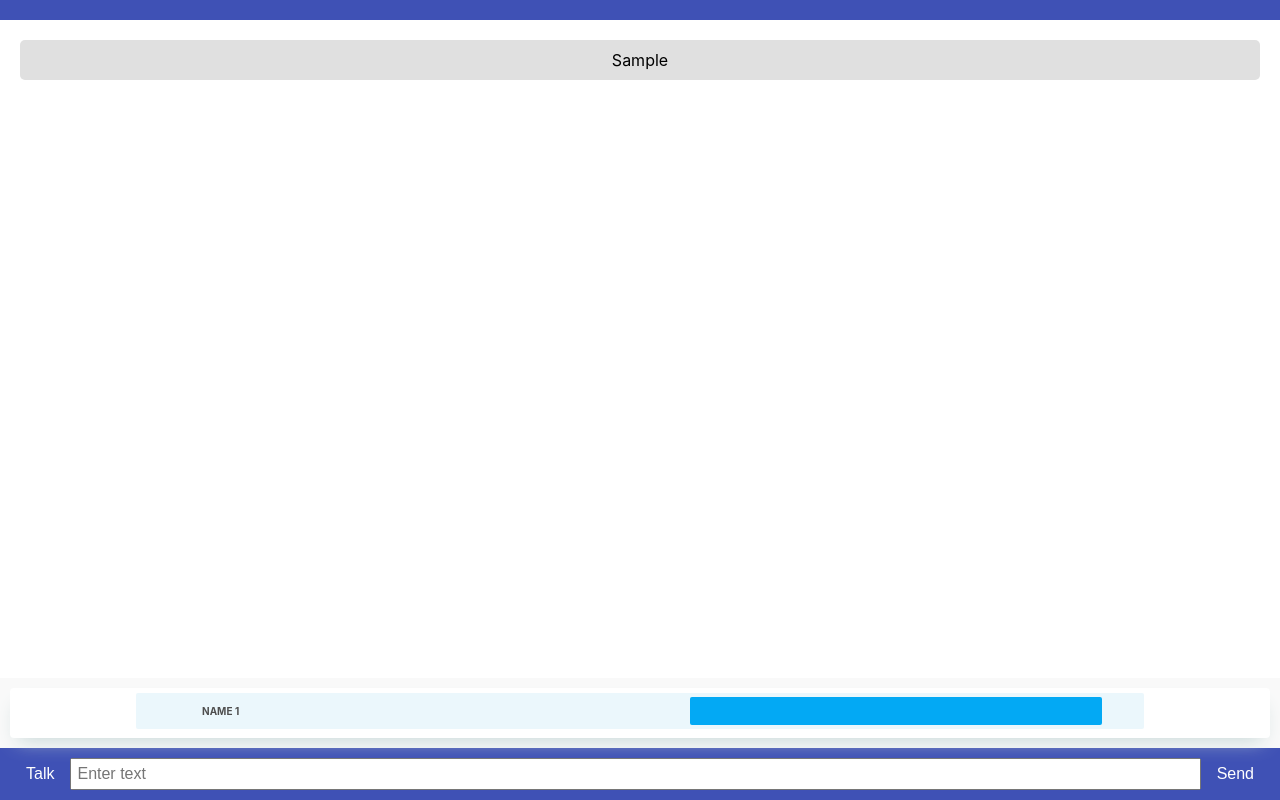
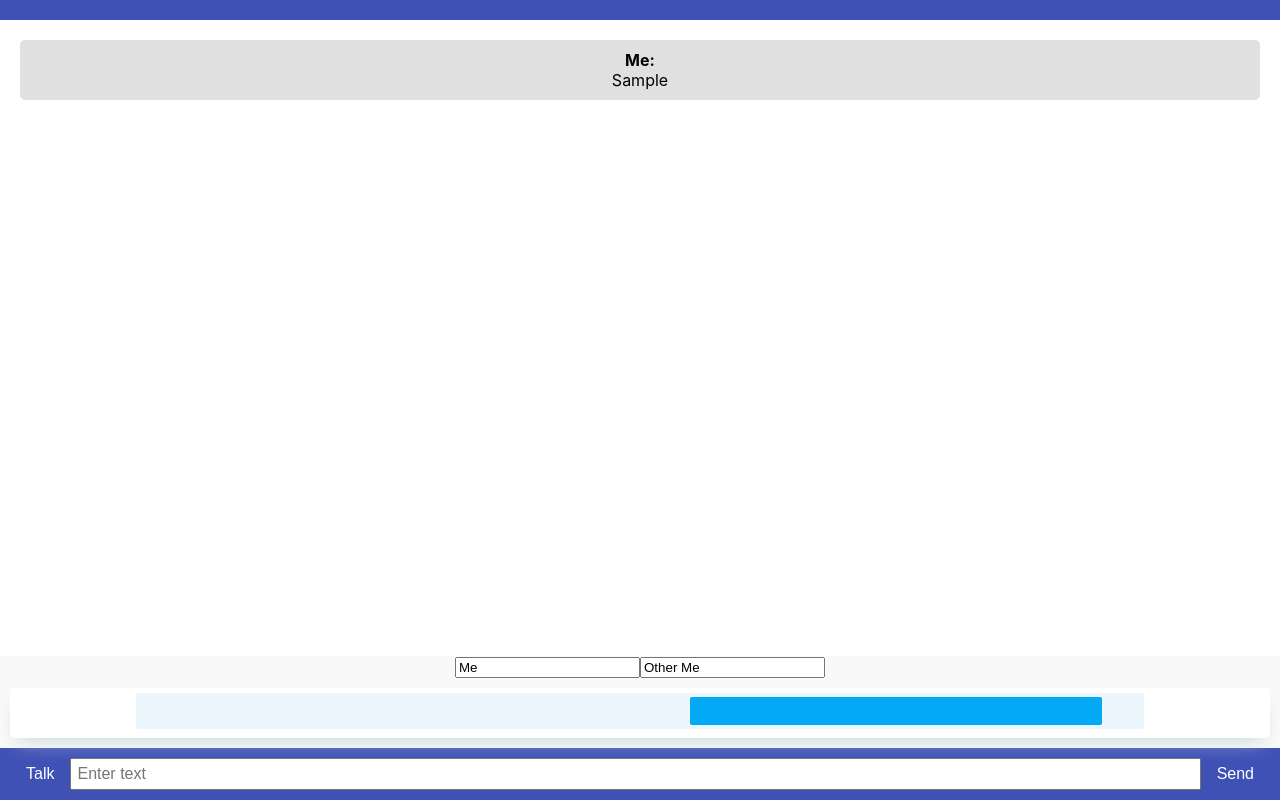
Before and after one commit to M0M0-D3V/sologue-app, a React (Create React App) app in the folder client/: page /chat in a window 1280 px wide. Both pictures are taken after typing "Sample" into the empty fields and a click on the button "Send". Built offline with nearby package versions, Linux system fonts and the light colour scheme; no server answers.

Commit message:
add inputs, useEffect for toggle names, update chat dialog

```diff
--- a/client/src/components/ChatInterface.jsx
+++ b/client/src/components/ChatInterface.jsx
@@ -1,5 +1,5 @@
 //  src/components/ChatInterface.jsx
-import React, { useState } from "react";
+import React, { useEffect, useState } from "react";
 import "./ChatInterface.css";
 
 const ChatInterface = () => {
@@ -11,21 +11,53 @@ const ChatInterface = () => {
 
   const handleSendMessage = () => {
     if (input.trim()) {
-      setMessages([...messages, input]);
+      const newMessage = {
+        text: input,
+        sender: isName1 ? name1 : name2,
+      };
+      setMessages([...messages, newMessage]);
       setInput("");
     }
   };
+
+  const handleToggle = () => {
+    setIsName1(!isName1);
+  };
+
+  useEffect(() => {
+    // update dom for custom names
+    document.documentElement.style.setProperty("--name1", name1);
+    document.documentElement.style.setProperty("--name2", name2);
+  }, [name1, name2]);
 
   return (
     <div className="chat-interface">
       <main className="text-response">
         {messages.map((message, index) => (
           <div key={index} className="message">
-            {message}
+            <strong>{message.sender}:</strong>
+            <br />
+            {message.text}
           </div>
         ))}
       </main>
-      <div class="toggle-button">
+      <div className="name-inputs">
+        <input
+          type="text"
+          className="name-input"
+          placeholder="Enter name 1"
+          value={name1}
+          onChange={(e) => setName1(e.target.value)}
+        />
+        <input
+          type="text"
+          className="name-input"
+          placeholder="Enter name 2"
+          value={name2}
+          onChange={(e) => setName2(e.target.value)}
+        />
+      </div>
+      <div class="toggle-button" onClick={handleToggle}>
         <div class="btn btn-rect" id="button-13">
           <input type="checkbox" class="checkbox" />
           <div class="knob">
```
